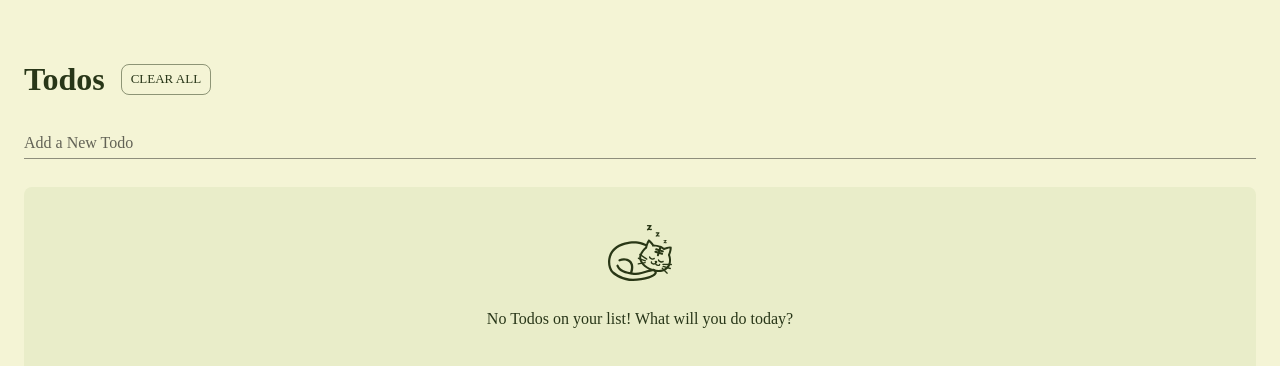
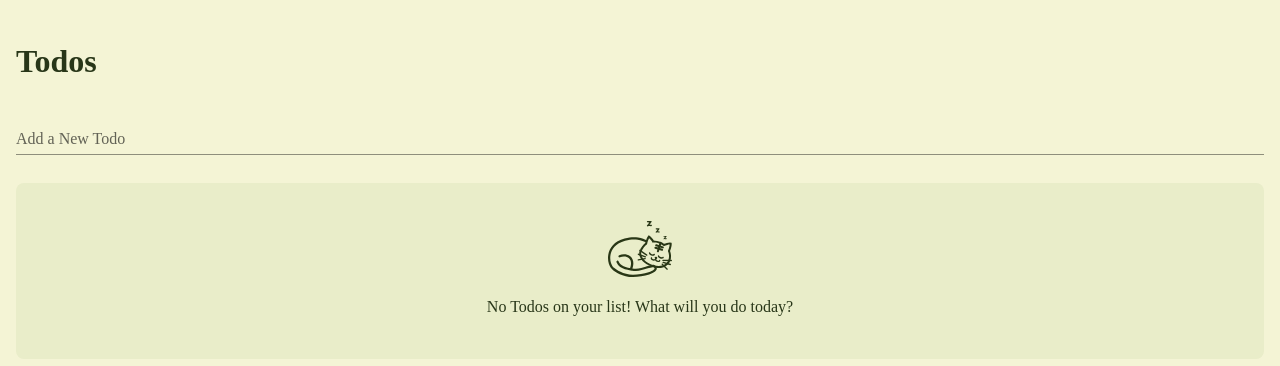
Before and after one commit to donnalay/simple-todo, a React (Vite) app: page / in a window 1280 px wide. Shown: the top 366 px of the page. Built offline with nearby package versions, Linux system fonts and the light colour scheme; some icons are missing; a web font is replaced by a local one.

Commit message:
Update TodoList.jsx
updated styles
added actions: mark all in list as not done, placed actions above list, above related content in list.
updated action: remove all action - updated label added icon

```diff
--- a/src/TodoList.jsx
+++ b/src/TodoList.jsx
@@ -1,10 +1,15 @@
 import { useState, useEffect } from "react";
+import { v4 as uuidv4 } from "uuid";
+
 import Box from "@mui/material/Box";
 import Button from "@mui/material/Button";
+import Tooltip from "@mui/material/Tooltip";
+import RemoveDoneIcon from "@mui/icons-material/RemoveDone";
+import PlaylistRemoveIcon from "@mui/icons-material/PlaylistRemove";
+
 import TodoListForm from "./TodoListForm";
 import TodoListItem from "./TodoListItem";
 import EmptySleep from "./EmptySleep";
-import { v4 as uuidv4 } from "uuid";
 
 const getInitialTodos = () => {
   const initialTodos = JSON.parse(localStorage.getItem("Todos"));
@@ -52,12 +57,61 @@ export default function TodoList() {
     setTodos([]);
   };
 
+  //reset all
+  const reset = () => {
+    setTodos((prev) => {
+      return prev.map((e) => {
+        return { ...e, done: false };
+      });
+    });
+  };
+
   const incompleteCount = todos.filter((todo) => !todo.done).length;
+
+  const btnStyles = { height: "max-content", textTransform: "none", gap: 0.5 };
+
+  const disabledResetBtn = (
+    <Button
+      sx={btnStyles}
+      variant="outlined"
+      size="small"
+      onClick={reset}
+      disabled
+    >
+      <RemoveDoneIcon />
+      Mark all: Not done
+    </Button>
+  );
+  const resetBtn = (
+    <Button sx={btnStyles} variant="outlined" size="small" onClick={reset}>
+      <RemoveDoneIcon />
+      Mark all: Not done
+    </Button>
+  );
+
+  const disabledRemoveBtn = (
+    <Button
+      sx={btnStyles}
+      variant="outlined"
+      size="small"
+      onClick={clear}
+      disabled
+    >
+      <PlaylistRemoveIcon />
+      Remove all
+    </Button>
+  );
+  const removeBtn = (
+    <Button sx={btnStyles} variant="outlined" size="small" onClick={clear}>
+      <PlaylistRemoveIcon />
+      Remove all
+    </Button>
+  );
 
   return (
     <Box
       sx={{
-        m: "64px 24px",
+        m: "32px 16px",
         width: "auto",
         display: "flex",
         flexDirection: "column",
@@ -66,27 +120,7 @@ export default function TodoList() {
         gap: 2,
       }}
     >
-      <Box sx={{ display: "flex", flexDirection: "column", gap: 0 }}>
-        <Box
-          sx={{
-            m: 0,
-            display: "flex",
-            flexDirection: "row",
-            alignItems: "center",
-            gap: 2,
-          }}
-        >
-          <h1 style={{ margin: 0, lineHeight: 0 }}>Todos</h1>
-          <Button
-            sx={{ height: "max-content" }}
-            variant="outlined"
-            size="small"
-            onClick={clear}
-          >
-            Clear all
-          </Button>
-        </Box>
-      </Box>
+      <h1 style={{ m: 0, lineHeight: 0.5 }}>Todos</h1>
       <TodoListForm add={addTodo} />
       <Box
         style={{
@@ -106,11 +140,20 @@ export default function TodoList() {
         }}
       >
         {!incompleteCount && <EmptySleep />}
-        <p>
+        <p style={{ margin: "0.5rem 0", padding: 0 }}>
           {!incompleteCount
             ? "No Todos on your list! What will you do today?"
             : `You have ${incompleteCount} Todos`}
         </p>
+
+        {!todos.length ? null : (
+          <Box
+            sx={{ display: "flex", gap: 1, justifyContent: "space-between" }}
+          >
+            {todos.some((todo) => todo.done) ? resetBtn : disabledResetBtn}
+            {!todos.length ? disabledRemoveBtn : removeBtn}
+          </Box>
+        )}
       </Box>
       {todos.map((item) => {
         return (
```
